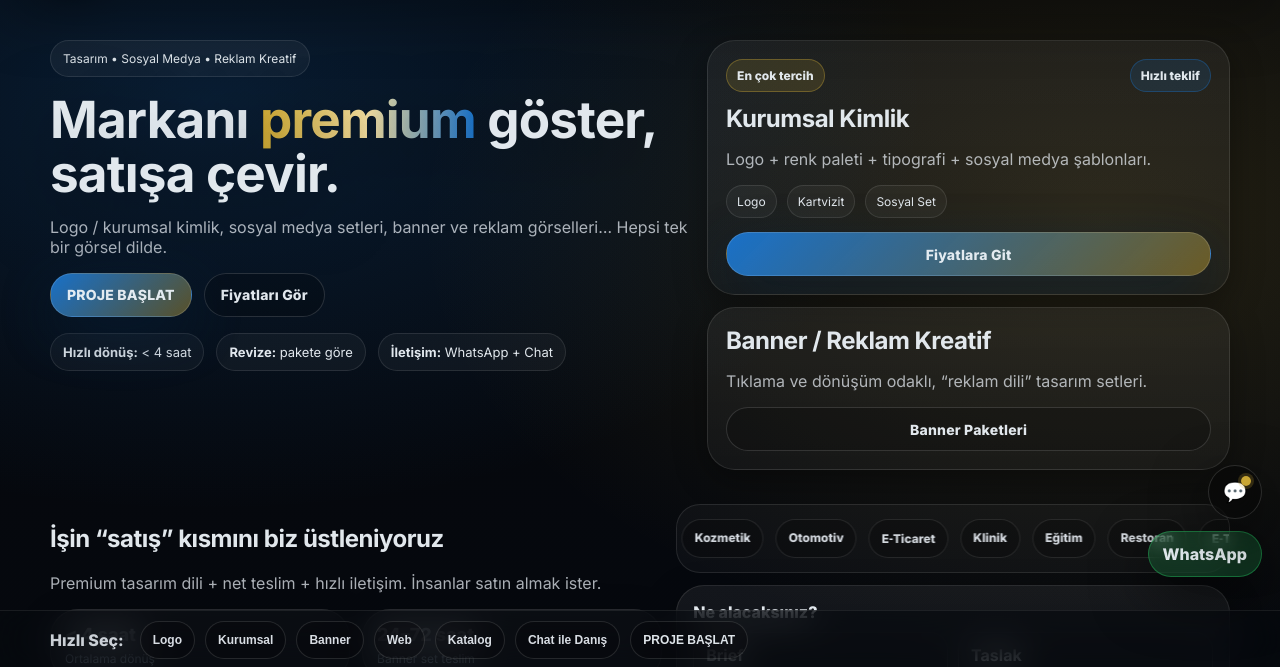
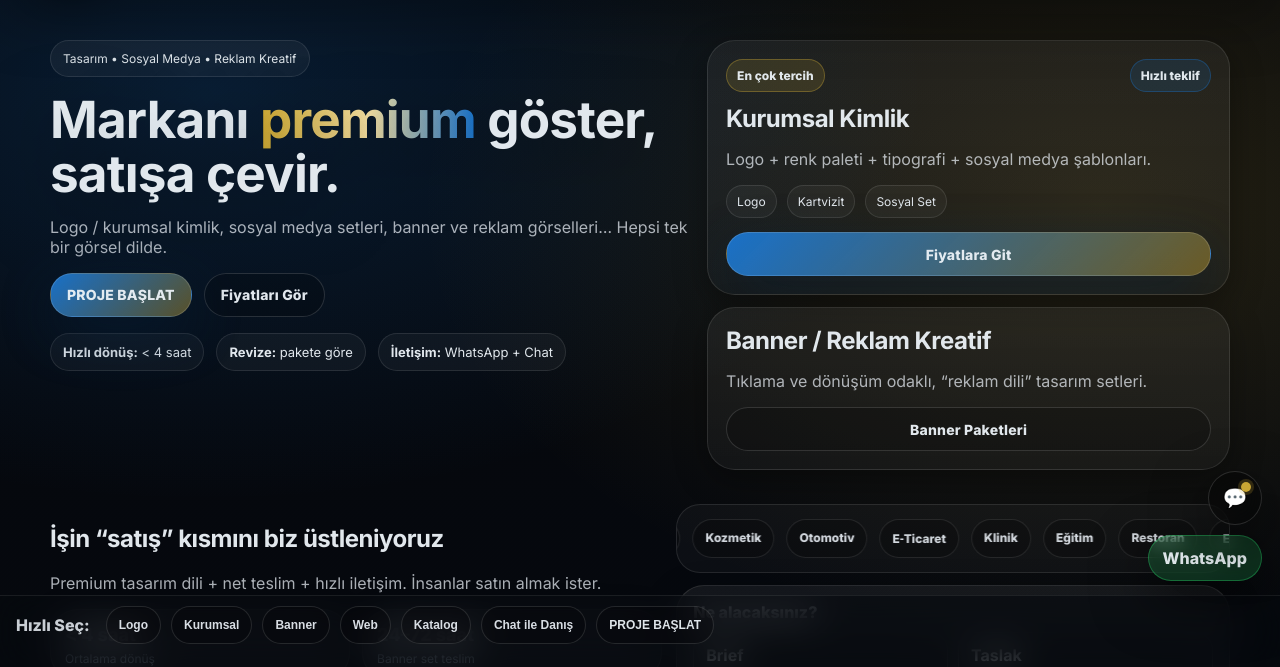
Before and after one commit to batikanceylan06/boostdigital, a website: page index.html in a window 1280 px wide. Shown: the part 131-798 px from the top of the page. Drawn offline with Linux system fonts and the light colour scheme.

Commit message:
düzenleme

```diff
--- a/css/styles.css
+++ b/css/styles.css
@@ -2089,3 +2089,85 @@ body {
   .chat__body{ max-height: 300px !important; }
 }
 .chat__footer{ display:none !important; }
+
+
+/* === V27 MOBILE FIX === */
+/* Stop any horizontal overflow on iOS/Android */
+html, body {
+  overflow-x: hidden !important;
+  width: 100% !important;
+}
+/* Avoid 100vw traps that create right overflow due to scrollbar/safe-area */
+.page, .section, .nav, .topbar, .footer, .quickbar {
+  max-width: 100% !important;
+}
+
+/* Fix bottom spacing: do NOT inflate body padding (caused layout/overflow) */
+body {
+  padding-bottom: 0 !important;
+}
+/* Instead, add a real spacer after main content so footer + quickbar never overlap */
+.page::after{
+  content:"";
+  display:block;
+  height: calc(120px + env(safe-area-inset-bottom, 0px));
+}
+
+/* Quickbar: fixed height + safe area */
+:root{ --quickbar-h: 74px; }
+.quickbar{
+  height: calc(var(--quickbar-h) + env(safe-area-inset-bottom, 0px)) !important;
+  padding-bottom: env(safe-area-inset-bottom, 0px) !important;
+}
+.quickbar__inner{
+  width: 100%;
+  max-width: 100%;
+  box-sizing: border-box;
+  padding-left: 16px;
+  padding-right: 16px;
+}
+/* On very small widths: make quickbar scroll without pushing layout */
+.quickbar__inner{
+  flex-wrap: nowrap !important;
+  overflow-x: auto !important;
+  -webkit-overflow-scrolling: touch;
+}
+.qBtn{ white-space: nowrap; }
+
+/* Floating buttons: anchored above quickbar */
+.wa{ bottom: calc(var(--quickbar-h) + 14px + env(safe-area-inset-bottom, 0px)) !important; }
+.chatFab{ bottom: calc(var(--quickbar-h) + 70px + env(safe-area-inset-bottom, 0px)) !important; }
+.toTop{ bottom: calc(var(--quickbar-h) + 110px + env(safe-area-inset-bottom, 0px)) !important; }
+
+/* Footer on phones: stack columns cleanly */
+@media (max-width: 640px){
+  .footer__grid{
+    grid-template-columns: 1fr !important;
+    gap: 18px !important;
+  }
+  .footer__brand, .footer__menu, .footer__contact{
+    min-width: 0;
+  }
+  .footer__menu a{
+    display:inline-block;
+    padding: 6px 0;
+  }
+}
+
+/* Navbar brand: prevent squeeze + allow wrap without overflow */
+@media (max-width: 520px){
+  .brand__name, .brand__tag{
+    max-width: 60vw !important;
+  }
+  .brand__logo{
+    flex: 0 0 auto;
+  }
+}
+
+/* Form layout: ensure controls never exceed container */
+.formGrid, .formRow, .form, form{
+  max-width: 100%;
+}
+textarea{
+  max-width: 100%;
+}
```
